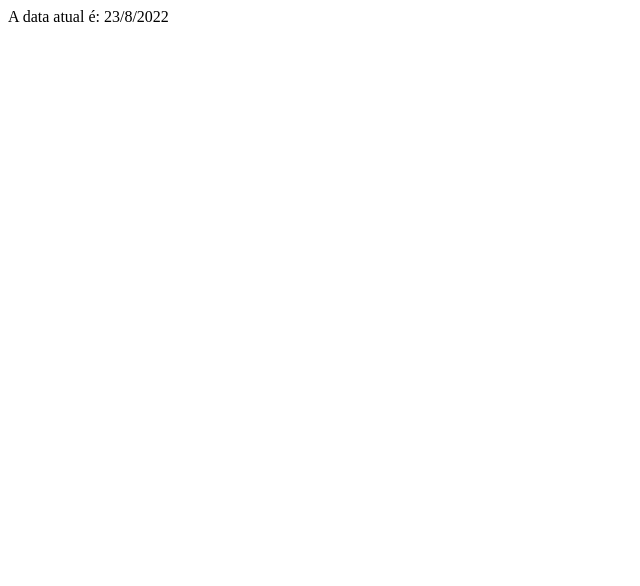
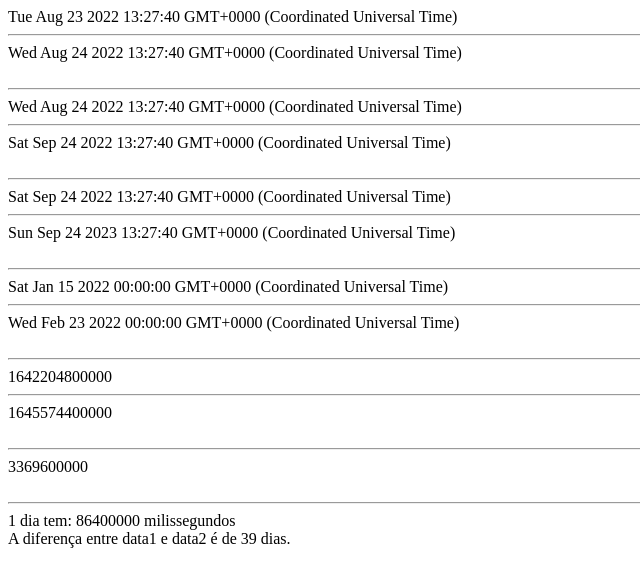
Before and after one commit to isabellacpmelo/Javascript-Courses, a plain HTML site: page Desenvolvimento Web Completo 2022 - Udemy/funcoes_data.html in a window 1280 px wide. Shown: the whole page, without its empty margins (0-640 px from the left). Drawn offline with Linux system fonts and the light colour scheme.

Commit message:
Editing the file about dates

```diff
--- a/Desenvolvimento Web Completo 2022 - Udemy/funcoes_data.html
+++ b/Desenvolvimento Web Completo 2022 - Udemy/funcoes_data.html
@@ -9,7 +9,56 @@
 <body>
     <script>
         var data = new Date()
-        document.write(`A data atual é: ${data.getDate()}/${data.getMonth() + 1}/${data.getFullYear()}`)
+        // document.write(`A data atual é: ${data.getDate()}/${data.getMonth() + 1}/${data.getFullYear()}`)
+
+        // Adicionar ou remover dias da data
+        document.write(data.toString())
+        data.setDate(data.getDate() + 1)
+        document.write('<hr />')
+        document.write(data.toString())
+        document.write('<br /><br /><hr />')
+
+        // Adicionar ou remover meses da data
+        document.write(data.toString())
+        data.setMonth(data.getMonth() + 1)
+        document.write('<hr />')
+        document.write(data.toString())
+        document.write('<br /><br /><hr />')
+
+        // Adicionar ou remover anos da data
+        document.write(data.toString())
+        data.setFullYear(data.getFullYear() + 1)
+        document.write('<hr />')
+        document.write(data.toString())
+        document.write('<br /><br /><hr />')
+
+        // 15/01/2022
+        var data1  = new Date(2022, 0 , 15)
+        // 23/01/2022
+        var data2  = new Date(2022, 1 , 23)
+        document.write(data1.toString())
+        document.write('<hr />')
+        document.write(data2.toString())
+        document.write('<br /><br /><hr />')
+        // Converter datas valores que possam ser calculados
+        document.write(data1.getTime())
+        document.write('<hr />')
+        document.write(data2.getTime())
+        document.write('<br /><br /><hr />')
+        // Encontrar a quantidade de milissegundos entre data1 data2
+        var milissegundos_entre_datas = Math.abs(data1.getTime() - data2.getTime())
+        document.write(milissegundos_entre_datas)
+        document.write('<br /><br /><hr />')
+
+        // 1 dia tem 24 horas, cada hora tem 60 segundos,
+        // cada minuto tem 60 segundos e
+        // cada segundo tem 1000 milissegundos
+        // então quantos milissegundos existem em um dia?
+        var milissegundos_por_dia = 1 * 24 * 60 * 60 * 1000
+        document.write(`1 dia tem: ${milissegundos_por_dia} milissegundos`)
+        document.write('<br />')
+        document.write(`A diferença entre data1 e data2 é de ${Math.ceil(milissegundos_entre_datas / milissegundos_por_dia)} dias.` )
+
     </script>
 </body>
 </html>
```
